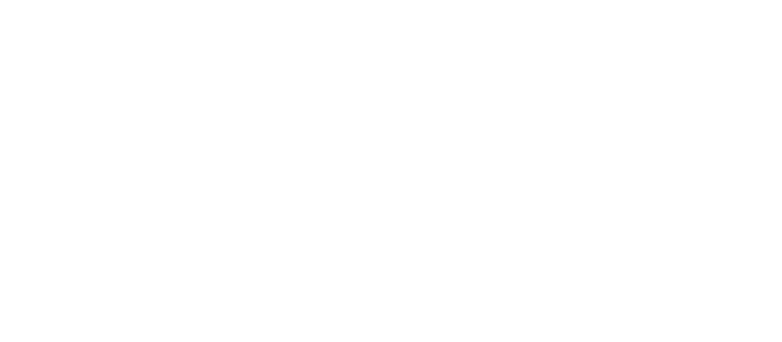
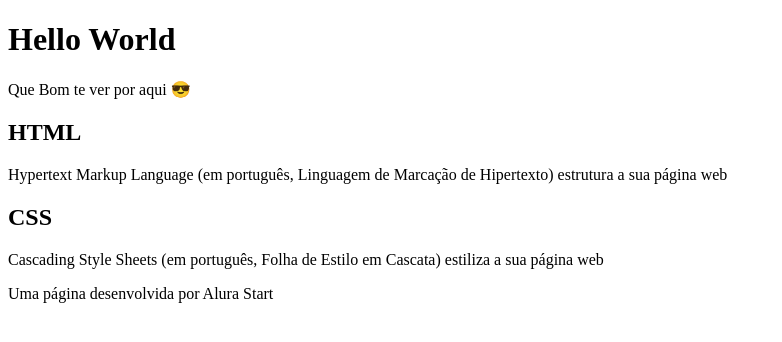
Before and after one commit to rodrigues0411/Hello-World, a plain HTML site: page index.html in a window 1280 px wide. Shown: the whole page, without its empty margins (0-782 px from the left). Drawn offline with Linux system fonts and the light colour scheme.

Commit message:
HelloWorld V2

```diff
--- a/index.html
+++ b/index.html
@@ -6,6 +6,20 @@
     <title>Hello World</title>
 </head>
 <body>
+    <header>
+        <h1>Hello World</h1>
+        <p>Que Bom te ver por aqui 😎</p>
+    </header>
 
+    <section>
+        <h2>HTML</h2>
+        <p>Hypertext Markup Language (em português, Linguagem de Marcação de Hipertexto) estrutura a sua página web</p>
+        <h2>CSS</h2>
+        <P>Cascading Style Sheets (em português, Folha de Estilo em Cascata) estiliza a sua página web</P>
+    </section>
+
+    <footer>
+        <P>Uma página desenvolvida por Alura Start</P>
+    </footer>
 </body>
 </html>
```
